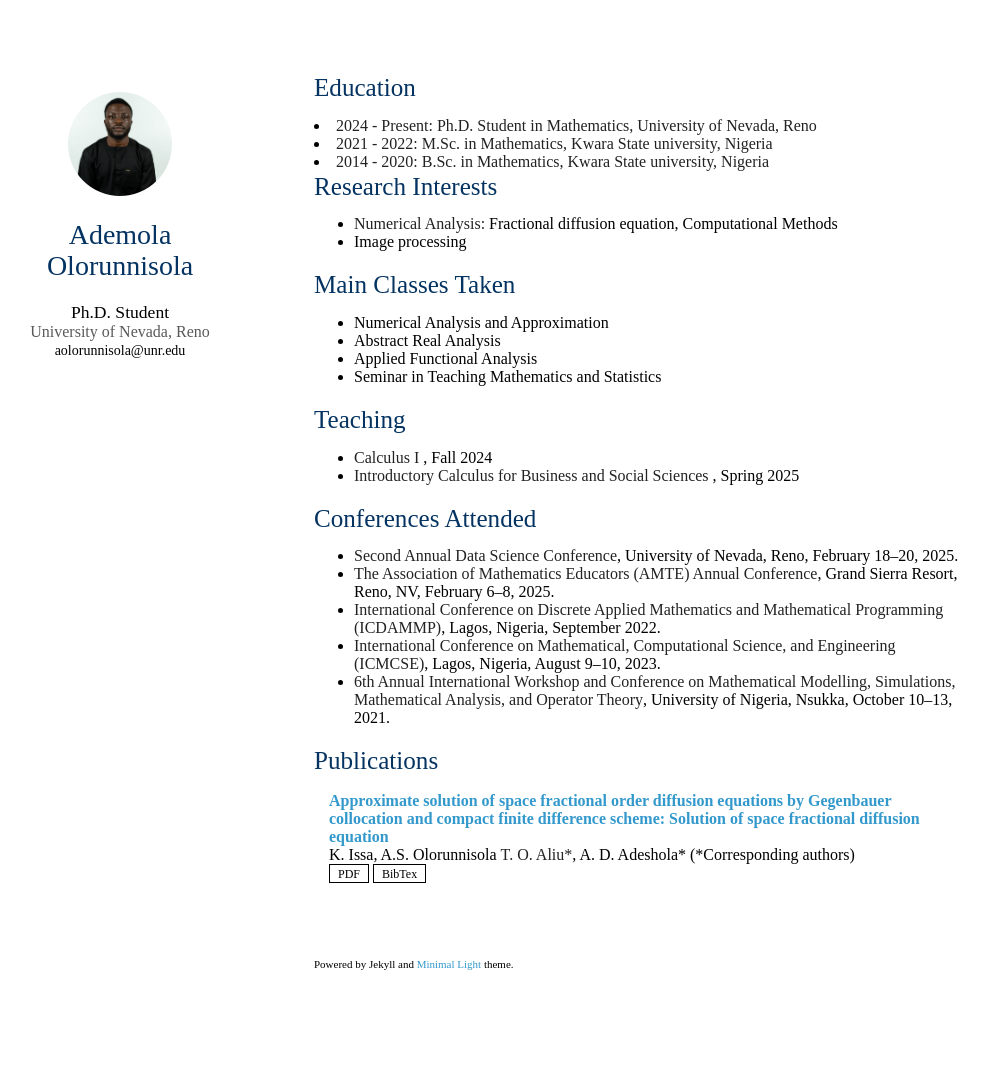
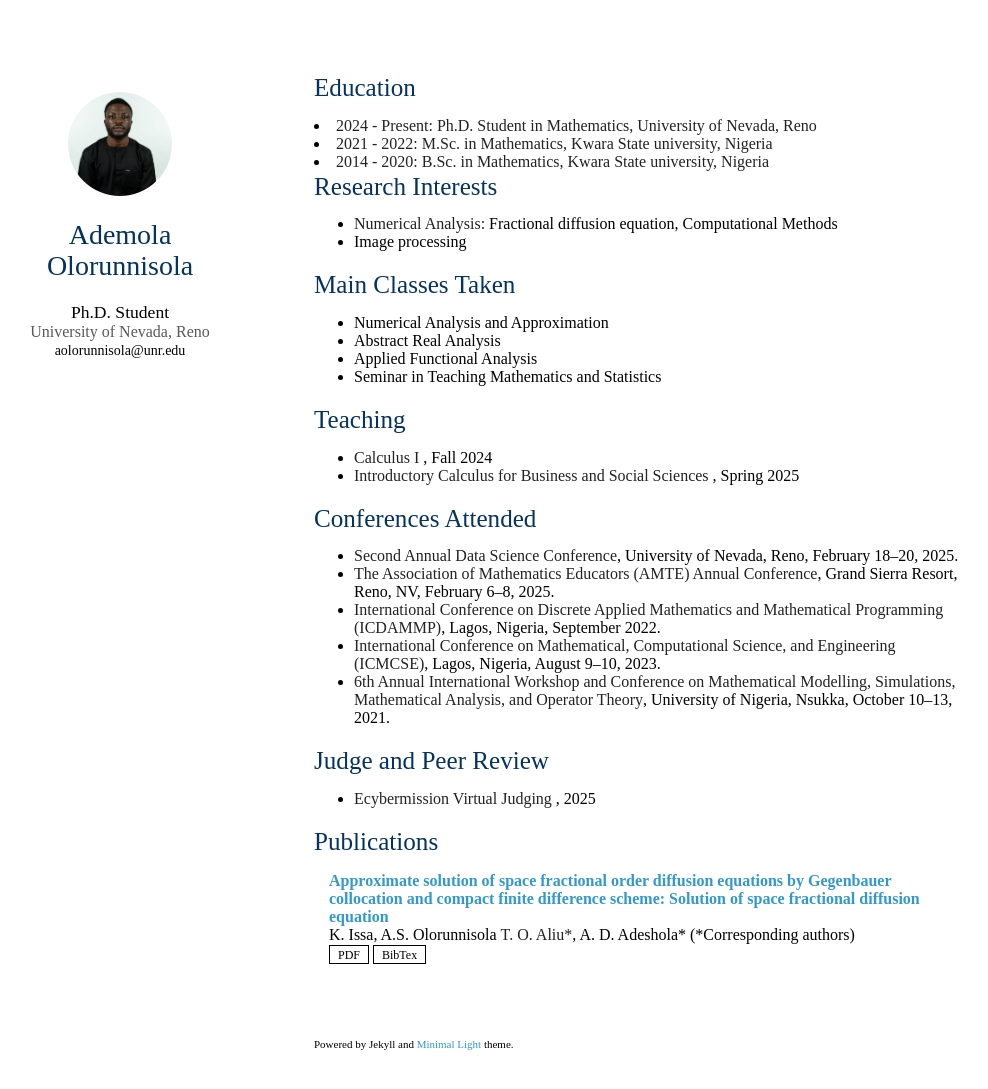
Before and after one commit to Ademola-Olorunnisola/Ademola-Olorunnisola.github.io, a Jekyll site: the page index.html, which Jekyll copies as it is, in a window 1280 px wide and 1122 px high. Shown: the top 1089 px of the window, without its empty margins (156-1144 px from the left). Built offline with Jekyll 4.4.1, drawn with Linux system fonts in a browser that asks for light colours; nearby versions of some CDN libraries; a style sheet for code colours, icons or effects is not loaded.

Commit message:
Update index.html

```diff
--- a/index.html
+++ b/index.html
@@ -148,7 +148,17 @@
           </li>
         </ul>
 
+
+        <h2 id="Judging">Judge and Peer Review</h2>
+
+        <ul>
+          <li>
+            <strong> Ecybermission Virtual Judging </strong>, 2025
+          </li>
+        </ul>
+
         <h2 id="publications" style="margin: 2px 0px -15px">Publications</h2>
+
 
         <div class="publications">
           <ol class="bibliography">
```
